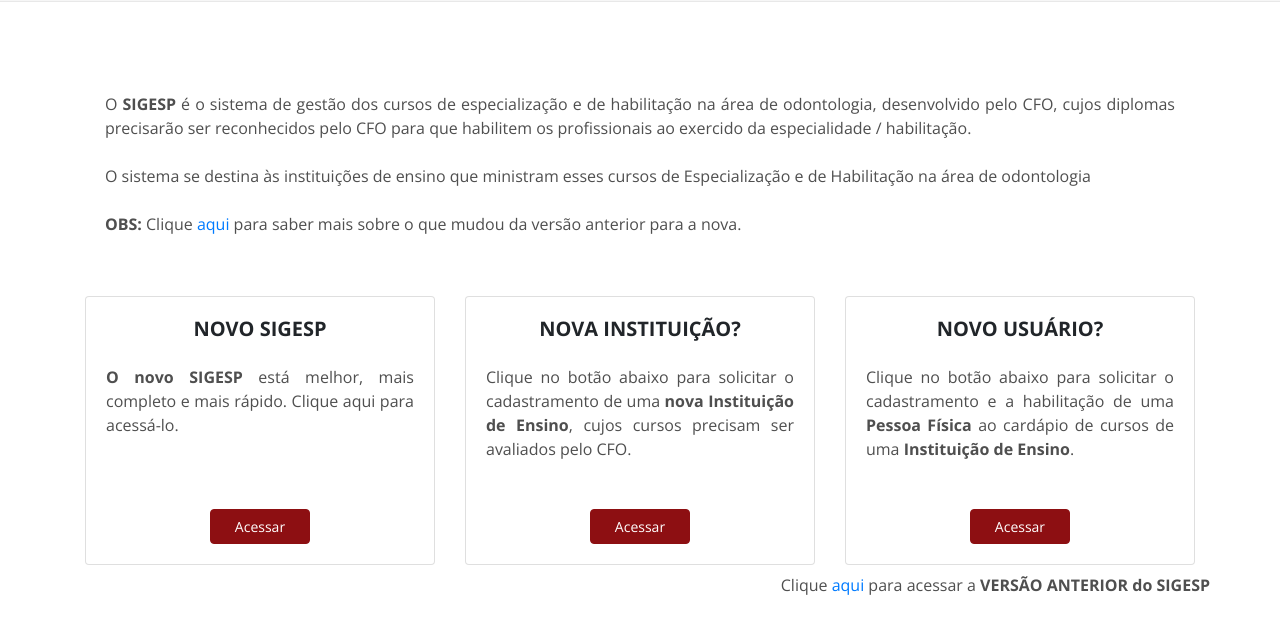
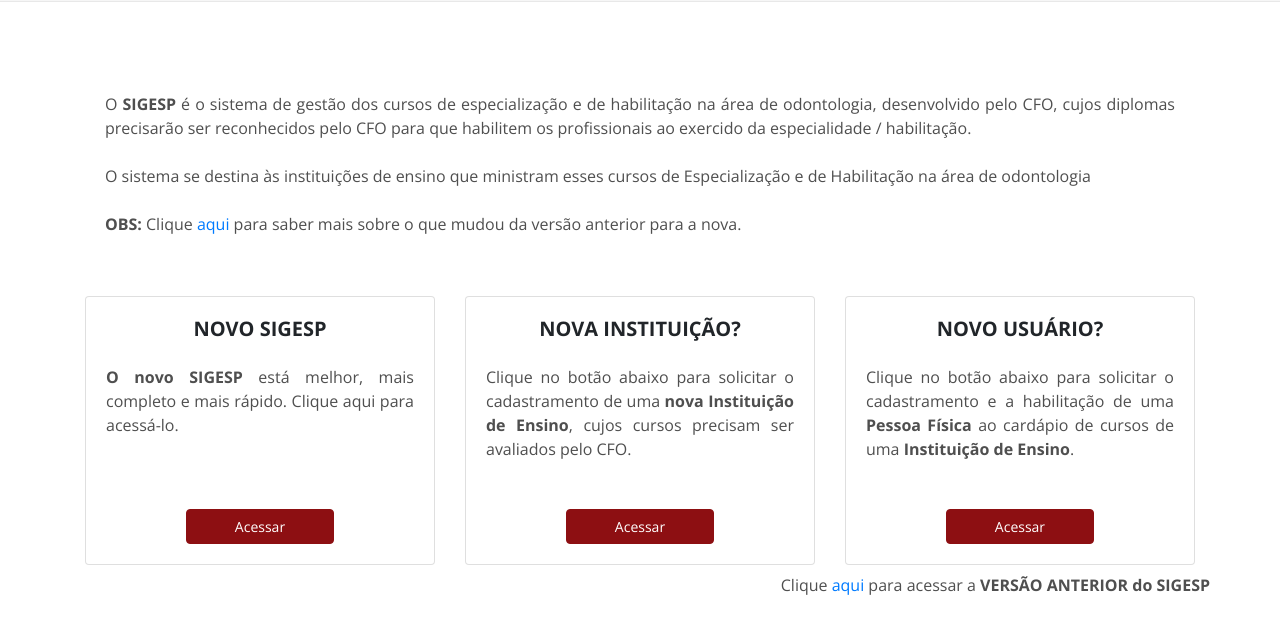
Before and after one commit to gmalme/cfo_pagesigesp, a plain HTML site: page index.html in a window 1280 px wide. Shown: the part 158-800 px from the top of the page. Drawn offline with nearby package versions, Linux system fonts and the light colour scheme; files whose address does not match are found by name.

Commit message:
v0.4 - ajustando bottom padding

```diff
--- a/index.html
+++ b/index.html
@@ -168,7 +168,7 @@
             <h5 class="card-title mb-4 font-weight-bold">NOVO SIGESP</h5>
             <p class="card-text text-justify mb-5"><b class="font-weight-bold">O novo SIGESP</b> está melhor, mais completo e mais rápido. Clique aqui para acessá-lo.</p>
             <a href="https://website.cfo.org.br/sigesp-cadastro-insituicao/"
-              target="_blank" class="btn btn-primary mt-4 pl-4 pr-4">Acessar</a>
+              target="_blank" class="btn btn-primary mt-4 pl-5 pr-5">Acessar</a>
           </div>
         </div>
       </div>
@@ -178,7 +178,7 @@
             <h5 class="card-title mb-4 font-weight-bold">NOVA INSTITUIÇÃO?</h5>
             <p class="card-text text-justify mb-4">Clique no botão abaixo para solicitar o cadastramento de uma <b class="font-weight-bold">nova Instituição de Ensino</b>, cujos cursos precisam ser avaliados pelo CFO.</p>
             <a href="https://website.cfo.org.br/sigesp-cadastro-usuario/"
-              target="_blank" class="btn btn-primary mt-4 pl-4 pr-4">Acessar</a>
+              target="_blank" class="btn btn-primary mt-4 pl-5 pr-5">Acessar</a>
           </div>
         </div>
       </div>
@@ -188,7 +188,7 @@
             <h5 class="card-title mb-4 font-weight-bold">NOVO USUÁRIO?</h5>
             <p class="card-text text-justify mb-4">Clique no botão abaixo para solicitar o cadastramento e a habilitação de uma <b class="font-weight-bold">Pessoa Física</b> ao cardápio de cursos de uma <b class="font-weight-bold">Instituição de Ensino</b>.</p>
             <a href="https://website.cfo.org.br/sigesp-cadastro-usuario/"
-              target="_blank" class="btn btn-primary mt-4 pl-4 pr-4">Acessar</a>
+              target="_blank" class="btn btn-primary mt-4 pl-5 pr-5">Acessar</a>
           </div>
         </div>
       </div>
```
